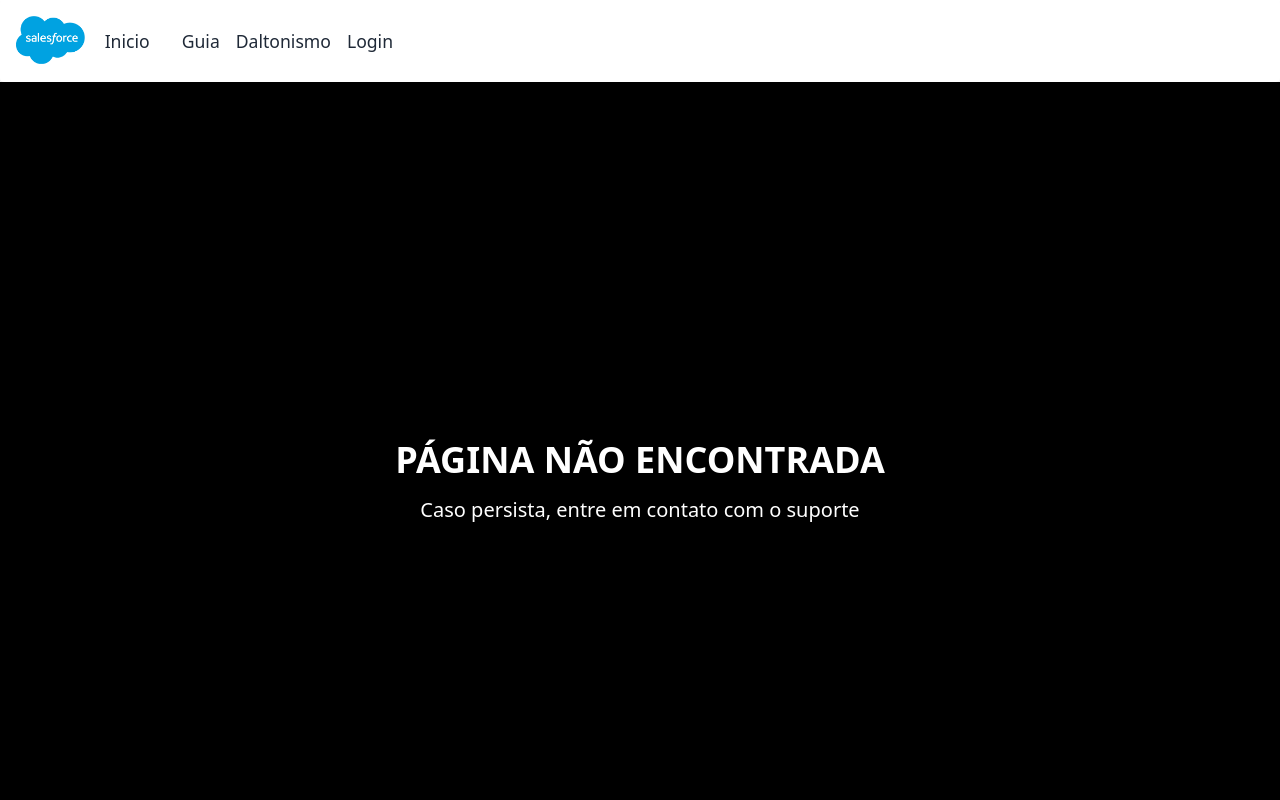
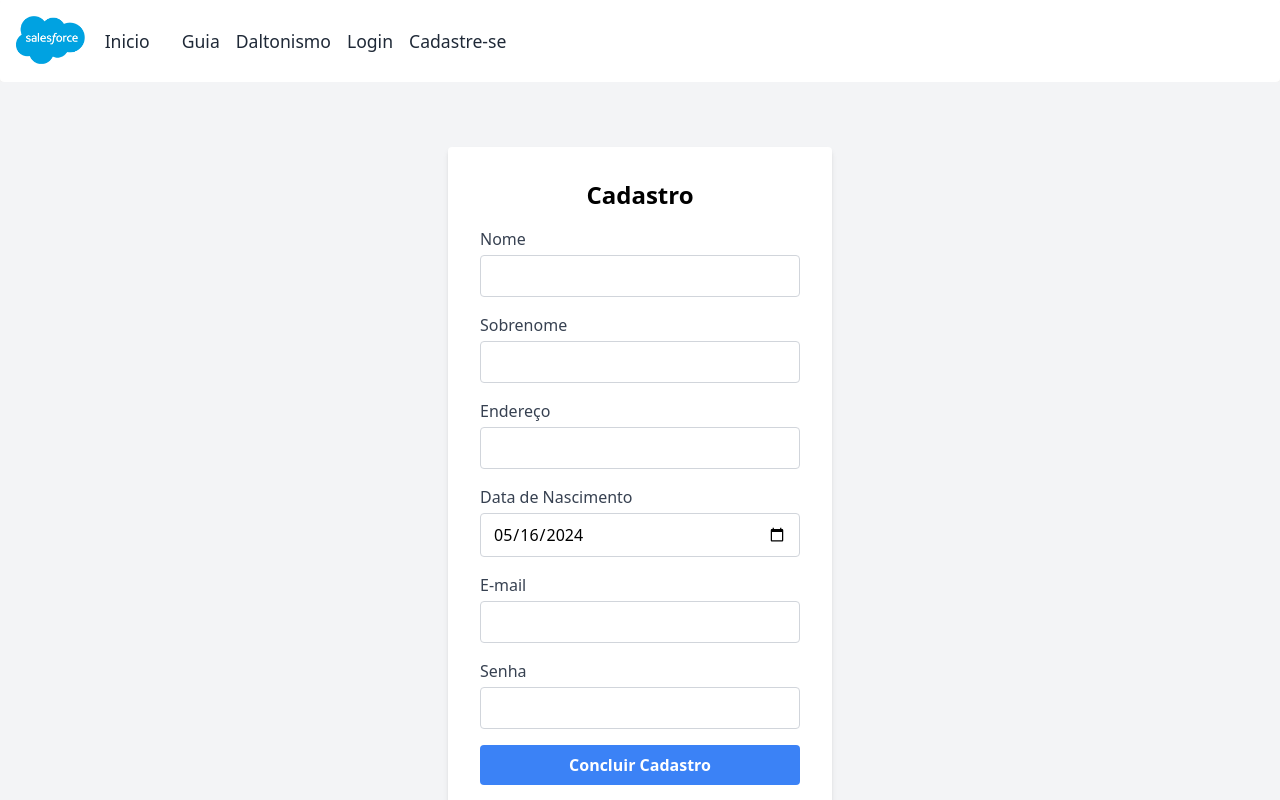
Before and after one commit to ericklpps/sprint4, a React (Vite) app: page /Cadastro in a window 1280 px wide. Shown: the top 800 px of the page. Built offline with nearby package versions, Linux system fonts and the light colour scheme.

Commit message:
ajustando layout do cadastro

```diff
--- a/src/App.tsx
+++ b/src/App.tsx
@@ -5,7 +5,8 @@
 import Inicio from "./componentes/servicos/Inicio";
 import NaoEncontrado from "./componentes/servicos/PNF";
 import Login from "./componentes/servicos/Login";
-// import Login from "./componentes/servicos/Login";
+import Cadastro from "./componentes/servicos/Cadastro";
+
 function App() {
     return (
         <Router>
@@ -21,6 +22,7 @@
                         <li className="mr-4"><Link to='/Guia' className="hover:text-blue-500">Guia</Link></li>
                         <li className="mr-4"><Link to='/Daltonismo' className="hover:text-blue-500">Daltonismo</Link></li>
                         <li className="mr-4"><Link to='/Login' className="hover:text-blue-500">Login</Link></li>
+                        <li className="mr-4"><Link to='/Cadastro' className="hover:text-blue-500">Cadastre-se</Link></li>
                     </ul>
                 </nav>
             </div>
@@ -31,6 +33,7 @@
                     <Route path='/Guia' element={<Guia/>}/>
                     <Route path='/Daltonismo' element={<Daltonismo/>}/>
                     <Route path='/Login' element={<Login/>}/>
+                    <Route path='/Cadastro' element={<Cadastro/>}/>
                     <Route path="*" element={<NaoEncontrado/>}/>
                 </Routes>
                 <hr/>
--- /dev/null
+++ b/src/componentes/servicos/Cadastro.tsx
@@ -0,0 +1,93 @@
+import React, { useState } from "react";
+import axios from "axios";
+
+interface Usuario {
+  name: string;
+  lastName: string;
+  address: string;
+  date: Date;
+  email: string;
+  password: string;
+}
+
+const Cadastro: React.FC = () => {
+  const [usuario, setUsuario] = useState<Usuario>({
+    name: "",
+    lastName: "",
+    address: "",
+    date: new Date(),
+    email: "",
+    password: "",
+  });
+  const [error, setError] = useState<string | null>(null);
+
+  const handleInputChange = (e: React.ChangeEvent<HTMLInputElement>) => {
+    const { name, value } = e.target;
+    setUsuario((prevUsuario) => ({
+      ...prevUsuario,
+      [name]: value,
+    }));
+  };
+
+  const handleCadastro = async () => {
+    try {
+      const response = await axios.post("https://api.exemplo.com/cadastro", usuario);
+      console.log("Cadastro bem-sucedido:", response.data);
+    } catch (error) {
+      setError("Erro ao tentar fazer cadastro");
+      console.error("Erro ao tentar fazer cadastro:", error);
+    }
+  };
+
+  return (
+    <div className="flex flex-col items-center justify-center min-h-screen bg-gray-100">
+        <br/>
+      <div className="bg-white p-8 rounded shadow-md w-full max-w-sm">
+        <h2 className="text-2xl font-bold mb-4 text-center">Cadastro</h2>
+        <div className="mb-4">
+          <label htmlFor="name" className="block text-gray-700">
+            Nome
+          </label>
+          <input type="text" id="name" name="name" value={usuario.name} onChange={handleInputChange} className="w-full px-3 py-2 border border-gray-300 rounded mt-1"/>
+        </div>
+        <div className="mb-4">
+          <label htmlFor="lastName" className="block text-gray-700">
+            Sobrenome
+          </label>
+          <input type="text" id="lastName" name="lastName" value={usuario.lastName} onChange={handleInputChange} className="w-full px-3 py-2 border border-gray-300 rounded mt-1"/>
+        </div>
+        <div className="mb-4">
+          <label htmlFor="address" className="block text-gray-700">
+            Endereço
+          </label>
+          <input type="text" id="address" name="address" value={usuario.address} onChange={handleInputChange} className="w-full px-3 py-2 border border-gray-300 rounded mt-1"/>
+        </div>
+        <div className="mb-4">
+          <label htmlFor="date" className="block text-gray-700">
+            Data de Nascimento
+          </label>
+          <input type="date" id="date" name="date" value={usuario.date.toISOString().split('T')[0]} onChange={handleInputChange} className="w-full px-3 py-2 border border-gray-300 rounded mt-1"/>
+        </div>
+        <div className="mb-4">
+          <label htmlFor="email" className="block text-gray-700">
+            E-mail
+          </label>
+          <input type="email" id="email" name="email" value={usuario.email} onChange={handleInputChange} className="w-full px-3 py-2 border border-gray-300 rounded mt-1"/>
+        </div>
+        <div className="mb-4">
+          <label htmlFor="password" className="block text-gray-700">
+            Senha
+          </label>
+          <input type="password" id="password" name="password" value={usuario.password} onChange={handleInputChange} className="w-full px-3 py-2 border border-gray-300 rounded mt-1"/>
+        </div>
+        {error && <div className="text-red-500 mb-4">{error}</div>}
+        <button onClick={handleCadastro} className="bg-blue-500 text-white font-bold py-2 px-4 rounded w-full">
+          Concluir Cadastro
+        </button>
+      </div>
+      <br/>
+    </div>
+  );
+};
+
+export default Cadastro;
```
